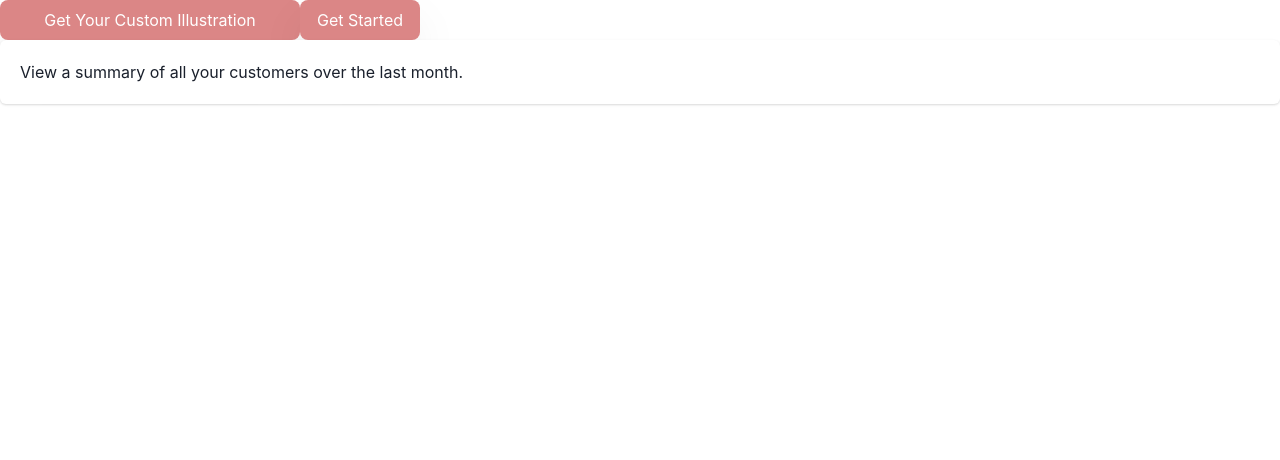
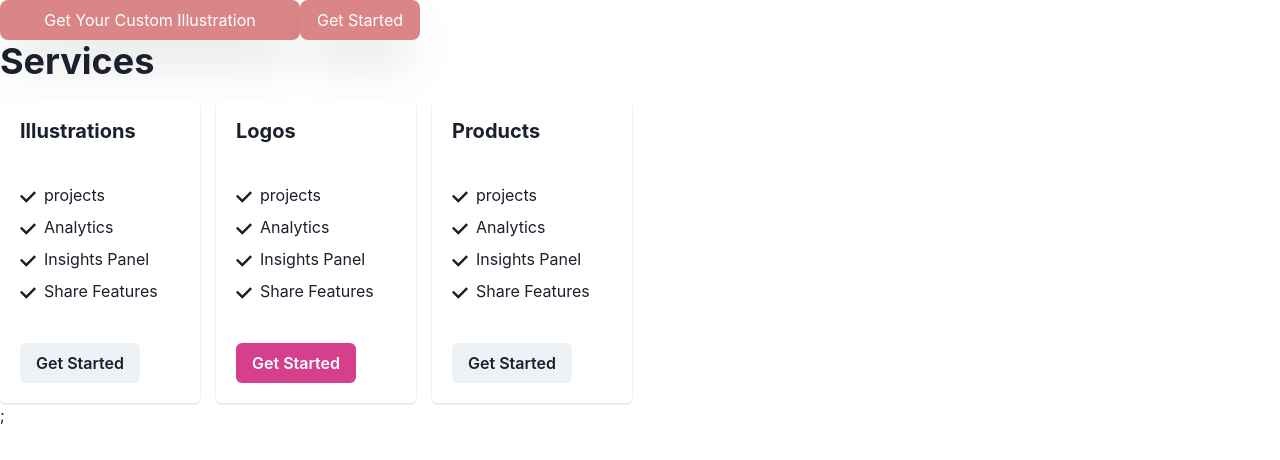
Before and after one commit to efunzz/starrymnl-react-website, a React (Vite) app: page / in a window 1280 px wide. Shown: the top 460 px of the page. Built offline with nearby package versions, Linux system fonts and the light colour scheme.

Commit message:
add-cards-service-section

```diff
--- a/package.json
+++ b/package.json
@@ -10,6 +10,7 @@
     "preview": "vite preview"
   },
   "dependencies": {
+    "@chakra-ui/icons": "^2.2.1",
     "@chakra-ui/react": "^2.9.1",
     "@emotion/react": "^11.13.3",
     "@emotion/styled": "^11.13.0",
--- a/src/App.jsx
+++ b/src/App.jsx
@@ -1,6 +1,8 @@
+import { Heading } from "@chakra-ui/react";
+import ServiceCard from "./components/ServiceSection";
 import Button from "./components/ui/Button";
+
 import "./index.css";
-import { Card, CardHeader, CardBody, CardFooter } from "@chakra-ui/react";
 
 function App() {
   return (
@@ -12,11 +14,11 @@ function App() {
       <Button width={120} color="#DB8686">
         Get Started
       </Button>
-      <Card>
-        <CardBody>
-          <p>View a summary of all your customers over the last month. </p>
-        </CardBody>
-      </Card>
+
+      <div className="service-section">
+        <Heading mb={4}>Services</Heading>
+        <ServiceCard />
+      </div>
     </>
   );
 }
--- a/src/components/ServiceSection.jsx
+++ b/src/components/ServiceSection.jsx
@@ -0,0 +1,111 @@
+import { Card, CardHeader, CardBody, CardFooter } from "@chakra-ui/react";
+import { SimpleGrid } from "@chakra-ui/react";
+import { Heading } from "@chakra-ui/react";
+import { Button, ButtonGroup } from "@chakra-ui/react";
+import { Text } from "@chakra-ui/react";
+import {
+  List,
+  ListItem,
+  ListIcon,
+  OrderedList,
+  UnorderedList,
+} from "@chakra-ui/react";
+import { CheckIcon } from "@chakra-ui/icons";
+function ServiceCard() {
+  return (
+    <>
+      <SimpleGrid
+        spacing={4}
+        templateColumns="repeat(auto-fill, minmax(200px, 1fr))"
+      >
+        <Card>
+          <CardHeader>
+            <Heading size="md"> Illustrations</Heading>
+          </CardHeader>
+          <CardBody>
+            <List spacing={2}>
+              <ListItem>
+                <ListIcon as={CheckIcon} />
+                projects
+              </ListItem>
+              <ListItem>
+                <ListIcon as={CheckIcon} />
+                Analytics
+              </ListItem>
+              <ListItem>
+                <ListIcon as={CheckIcon} />
+                Insights Panel
+              </ListItem>
+              <ListItem>
+                <ListIcon as={CheckIcon} />
+                Share Features
+              </ListItem>
+            </List>
+          </CardBody>
+          <CardFooter>
+            <Button>Get Started</Button>
+          </CardFooter>
+        </Card>
+        <Card>
+          <CardHeader>
+            <Heading size="md"> Logos </Heading>
+          </CardHeader>
+          <CardBody>
+            <List spacing={2}>
+              <ListItem>
+                <ListIcon as={CheckIcon} />
+                projects
+              </ListItem>
+              <ListItem>
+                <ListIcon as={CheckIcon} />
+                Analytics
+              </ListItem>
+              <ListItem>
+                <ListIcon as={CheckIcon} />
+                Insights Panel
+              </ListItem>
+              <ListItem>
+                <ListIcon as={CheckIcon} />
+                Share Features
+              </ListItem>
+            </List>
+          </CardBody>
+          <CardFooter>
+            <Button colorScheme="pink">Get Started</Button>
+          </CardFooter>
+        </Card>
+        <Card>
+          <CardHeader>
+            <Heading size="md"> Products </Heading>
+          </CardHeader>
+          <CardBody>
+            <List spacing={2}>
+              <ListItem>
+                <ListIcon as={CheckIcon} />
+                projects
+              </ListItem>
+              <ListItem>
+                <ListIcon as={CheckIcon} />
+                Analytics
+              </ListItem>
+              <ListItem>
+                <ListIcon as={CheckIcon} />
+                Insights Panel
+              </ListItem>
+              <ListItem>
+                <ListIcon as={CheckIcon} />
+                Share Features
+              </ListItem>
+            </List>
+          </CardBody>
+          <CardFooter>
+            <Button>Get Started</Button>
+          </CardFooter>
+        </Card>
+      </SimpleGrid>
+      ;
+    </>
+  );
+}
+
+export default ServiceCard;
--- a/src/components/ui/Card.jsx
+++ b/src/components/ui/Card.jsx
@@ -1,15 +1 @@
 import { Card, CardHeader, CardBody, CardFooter } from "@chakra-ui/react";
-
-function Cards() {
-  return (
-    <>
-      <Card>
-        <CardBody>
-          <Text>View a summary of all your customers over the last month.</Text>
-        </CardBody>
-      </Card>
-    </>
-  );
-}
-
-export default Cards;
```
Also changed, not shown: 1 other file (tests, documents, lock files or other folders).
